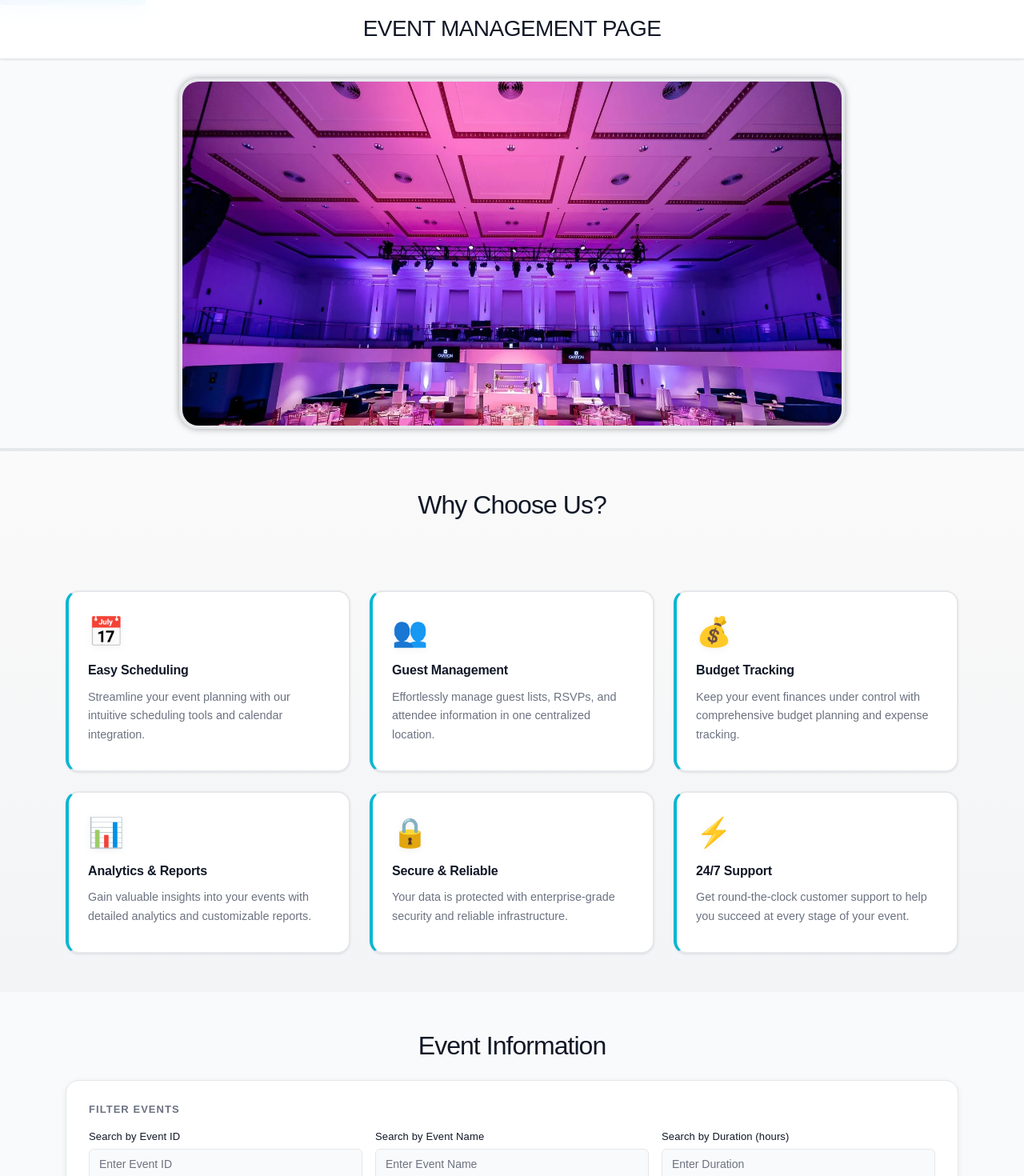
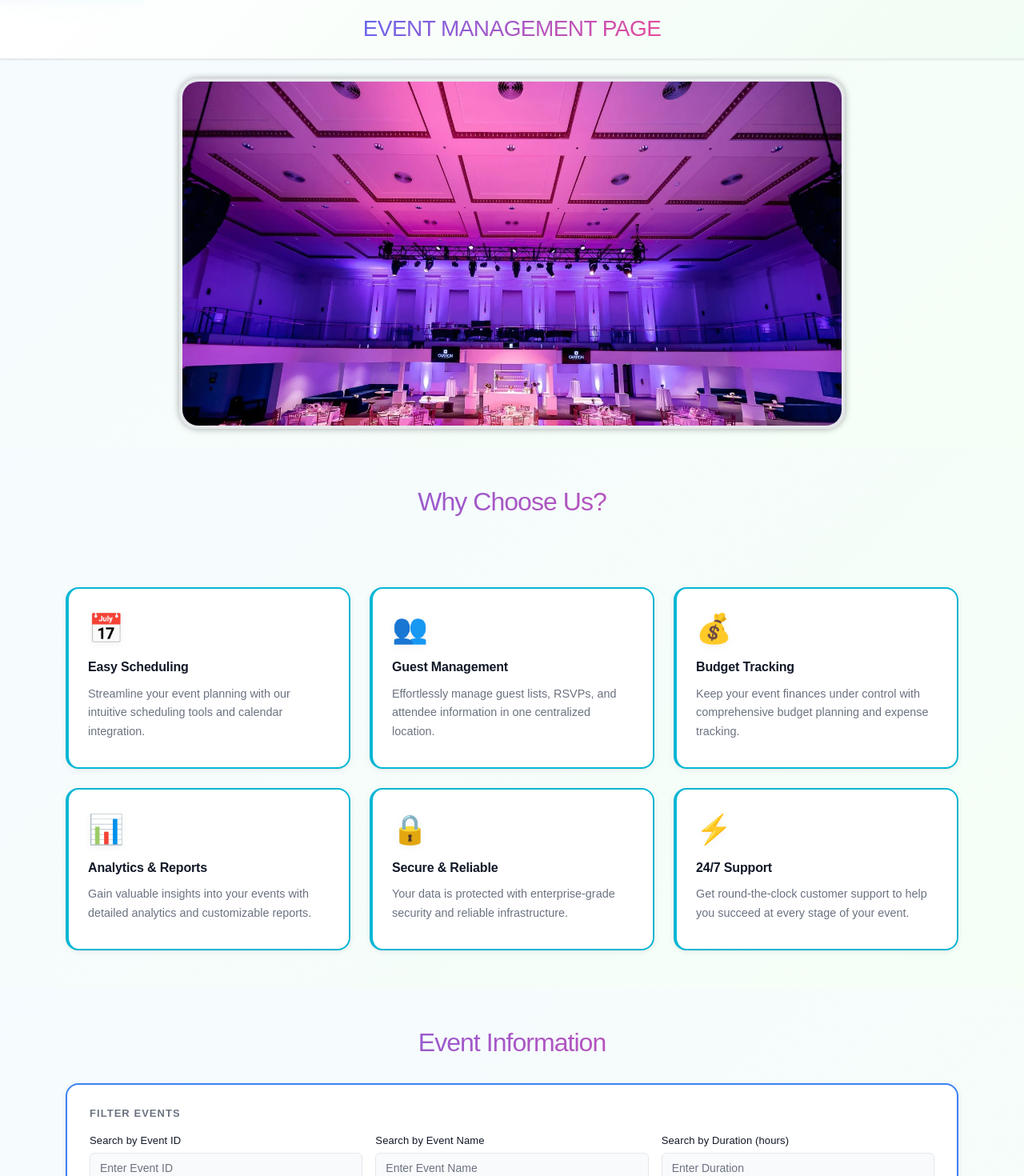
Before and after one commit to khaimonh/COS30043, a Vue app in the folder assignment1/: page / in a window 1280 px wide. Shown: the top 1470 px of the page at 80% size. Built offline with nearby package versions, Linux system fonts and the light colour scheme; a web font is replaced by a local one.

Commit message:
update css

```diff
--- a/assignment1/src/assets/styles/eventInformation.css
+++ b/assignment1/src/assets/styles/eventInformation.css
@@ -1,12 +1,5 @@
-/* ============================================================
-   eventInformation.css — Elegant Design System
-   Typography: Google Sans | Palette: #3B82F6 primary, #111827 text
-   Grid: Bootstrap 5
-   ============================================================ */
-
 @import url('https://fonts.googleapis.com/css2?family=Google+Sans:wght@100;200;300;400;500;600&family=Anonymous+Pro&display=swap');
 
-/* ── Design Tokens ────────────────────────────────────────── */
 :root {
     --color-primary:      #3B82F6;
     --color-primary-d:    #2563EB;
@@ -30,7 +23,7 @@
 }
 
 #event-information {
-    background-color: var(--color-bg);
+    background: linear-gradient(135deg, #f6fbff 0%, #f5fff6 100%);
     font-family: var(--font-primary);
     -webkit-font-smoothing: antialiased;
 }
@@ -41,7 +34,11 @@
     color: var(--color-text);
     letter-spacing: -0.03em;
     text-align: center;
-    margin: 0;
+    margin: 0 0 0.5rem 0;
+    background: linear-gradient(135deg, var(--color-accent-indigo) 0%, var(--color-accent-pink) 100%);
+    -webkit-background-clip: text;
+    -webkit-text-fill-color: transparent;
+    background-clip: text;
     line-height: 1.2;
 }
 
@@ -57,7 +54,7 @@
 #event-information .filter-section,
 #event-information .events-table-section {
     background-color: var(--color-surface);
-    border: 1px solid var(--color-border);
+    border: 2px solid var(--color-primary);
     border-radius: var(--radius-lg);
     padding: 1.5rem;
     box-shadow: var(--shadow-card);
--- a/assignment1/src/assets/styles/introduction.css
+++ b/assignment1/src/assets/styles/introduction.css
@@ -1,5 +1,4 @@
 @import url('https://fonts.googleapis.com/css2?family=Poppins:wght@100;200;300;400;500;600;700&family=Anonymous+Pro&display=swap');
-
 
 :root {
     --color-primary: #3b82f6;
@@ -52,7 +51,7 @@ body {
     max-height: 70vh;
     display: flex;
     flex-direction: column;
-    background-color: var(--color-bg);
+    background: linear-gradient(135deg, #f6fbff 0%, #f5fff6 100%);
     padding-bottom: 24px;
 }
 
@@ -61,7 +60,11 @@ body {
     align-items: center;
     justify-content: center;
     padding: 1.25rem 2rem;
-    background-color: rgba(255, 255, 255, 0.92);
+    background: linear-gradient(
+        135deg,
+        rgba(255, 255, 255, 0.96) 0%,
+        rgba(240, 253, 244, 0.96) 100%
+    );
     backdrop-filter: blur(12px);
     -webkit-backdrop-filter: blur(12px);
     border-bottom: 1px solid var(--color-border);
@@ -78,7 +81,14 @@ body {
     font-weight: 500;
     font-size: 1.5rem;
     font-style: normal;
-    color: var(--color-text);
+    background: linear-gradient(
+        135deg,
+        var(--color-accent-indigo) 0%,
+        var(--color-accent-pink) 100%
+    );
+    -webkit-background-clip: text;
+    -webkit-text-fill-color: transparent;
+    background-clip: text;
     letter-spacing: -0.02em;
     text-decoration: none;
 }
@@ -177,8 +187,8 @@ body {
 }
 
 #why-choose-us {
-    background: linear-gradient(180deg, #fafafa 0%, #f3f4f6 100%);
-    border-top: 4px solid var(--color-border);
+    background: linear-gradient(135deg, #f6fbff 0%, #f5fff6 100%);
+    /* border-top: 2px solid rgba(6, 182, 212, 0.12); */
 }
 
 #why-choose-us .container,
@@ -190,7 +200,14 @@ body {
 #why-choose-us h2 {
     font-size: 1.75rem;
     font-weight: 300;
-    color: var(--color-text);
+    background: linear-gradient(
+        135deg,
+        var(--color-accent-indigo) 0%,
+        var(--color-accent-pink) 100%
+    );
+    -webkit-background-clip: text;
+    -webkit-text-fill-color: transparent;
+    background-clip: text;
     letter-spacing: -0.03em;
     margin-bottom: 2.5rem;
     text-align: center;
@@ -207,7 +224,9 @@ body {
     flex-direction: column;
     align-items: flex-start;
     gap: 0.75rem;
-    box-shadow: var(--shadow-sm);
+    box-shadow:
+        0 2px 8px rgba(17, 24, 39, 0.06),
+        0 1px 2px rgba(17, 24, 39, 0.04);
     transition:
         transform var(--transition),
         box-shadow var(--transition),
@@ -217,27 +236,33 @@ body {
 }
 
 .feature-item:nth-child(1) {
-    border-left-color: var(--color-accent-teal);
+    border: 2px solid var(--color-accent-teal);
+    border-left: 4px solid var(--color-accent-teal);
 }
 
 .feature-item:nth-child(2) {
-    border-left-color: var(--color-accent-orange);
+    border: 2px solid var(--color-accent-orange);
+    border-left: 4px solid var(--color-accent-orange);
 }
 
 .feature-item:nth-child(3) {
-    border-left-color: var(--color-accent-pink);
+    border: 2px solid var(--color-accent-pink);
+    border-left: 4px solid var(--color-accent-pink);
 }
 
 .feature-item:nth-child(4) {
-    border-left-color: var(--color-accent-amber);
+    border: 2px solid var(--color-accent-amber);
+    border-left: 4px solid var(--color-accent-amber);
 }
 
 .feature-item:nth-child(5) {
-    border-left-color: var(--color-accent-emerald);
+    border: 2px solid var(--color-accent-emerald);
+    border-left: 4px solid var(--color-accent-emerald);
 }
 
 .feature-item:nth-child(6) {
-    border-left-color: var(--color-accent-indigo);
+    border: 2px solid var(--color-accent-indigo);
+    border-left: 4px solid var(--color-accent-indigo);
 }
 
 .feature-item:hover {
```
